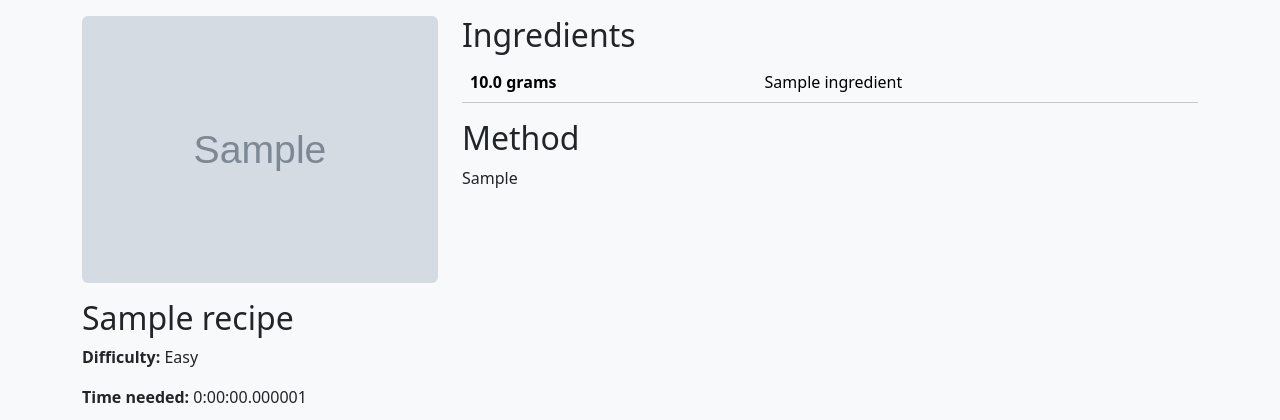
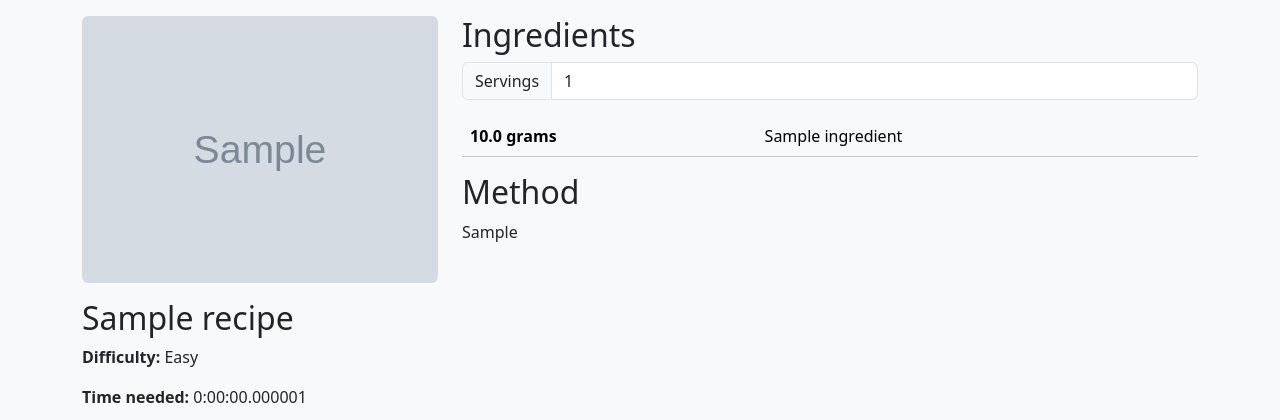
Before and after one commit to ben-oldham1/Meal-planner-software-project, a Django app: page /recipes/1/ in a window 1280 px wide. Shown: the part 56-476 px from the top of the page. Run offline with Django 5.2, Linux system fonts and the light colour scheme; tables that the repository leaves empty hold one stand-in row (values such as "Sample post"); grey boxes marked "Sample" are stand-in pictures.

Commit message:
Add functionality to scale serving sizes

```diff
--- a/mealplanner/templates/mealplanner/recipe_detail.html
+++ b/mealplanner/templates/mealplanner/recipe_detail.html
@@ -27,25 +27,51 @@ View recipe
 
         <h2>Ingredients</h2>
 
+        <div class="input-group mb-3">
+            <span class="input-group-text" id="basic-addon1">Servings</span>
+            <input type="number" class="form-control" id="servings" value="1" min="1" oninput="scaleIngredients()">
+        </div>
+
         <table class="table table-light">
             <tbody>
                 {% for ingredient in ingredients %}
-
                 <tr>
-                    <th>{{ ingredient.measurement_amount }} {{ ingredient.ingredient.get_measurement_unit_display }}
+                    <!-- Store the original measurement amount as a data attribute -->
+                    <th data-original-amount="{{ ingredient.measurement_amount }}">
+                        <span class="scaled-amount">{{ ingredient.measurement_amount }}</span>
+                        {{ ingredient.ingredient.get_measurement_unit_display }}
                     </th>
-                    <td>{{ingredient.ingredient.name}}</td>
+                    <td>{{ ingredient.ingredient.name }}</td>
                 </tr>
-
                 {% empty %}
-
                 <tr>
-                    No ingredients found for this recipe
+                    <td colspan="2">No ingredients found for this recipe</td>
                 </tr>
-
                 {% endfor %}
             </tbody>
         </table>
+
+        <script>
+            function scaleIngredients() {
+                // Get the number of servings from the input
+                const servings = document.getElementById("servings").value;
+
+                // Select all elements with the class "scaled-amount"
+                const ingredients = document.querySelectorAll("th[data-original-amount]");
+
+                ingredients.forEach((ingredient) => {
+                    // Get the original amount from the data attribute
+                    const originalAmount = parseFloat(ingredient.getAttribute("data-original-amount"));
+
+                    // Calculate the new amount based on the servings
+                    const scaledAmount = (originalAmount * servings).toFixed(2); // Limit to 2 decimal places
+
+                    // Update the displayed amount
+                    ingredient.querySelector(".scaled-amount").textContent = scaledAmount;
+                });
+            }
+        </script>
+
 
         <h2>Method</h2>
         <p>{{ recipe.instructions }}</p>
```
